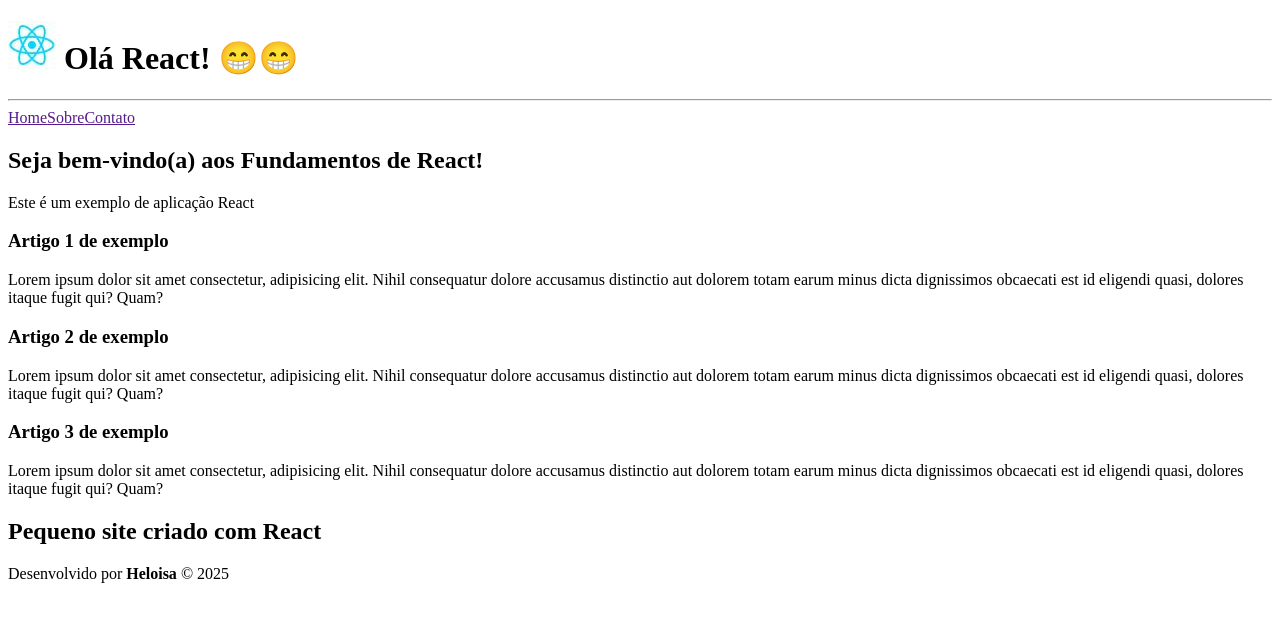
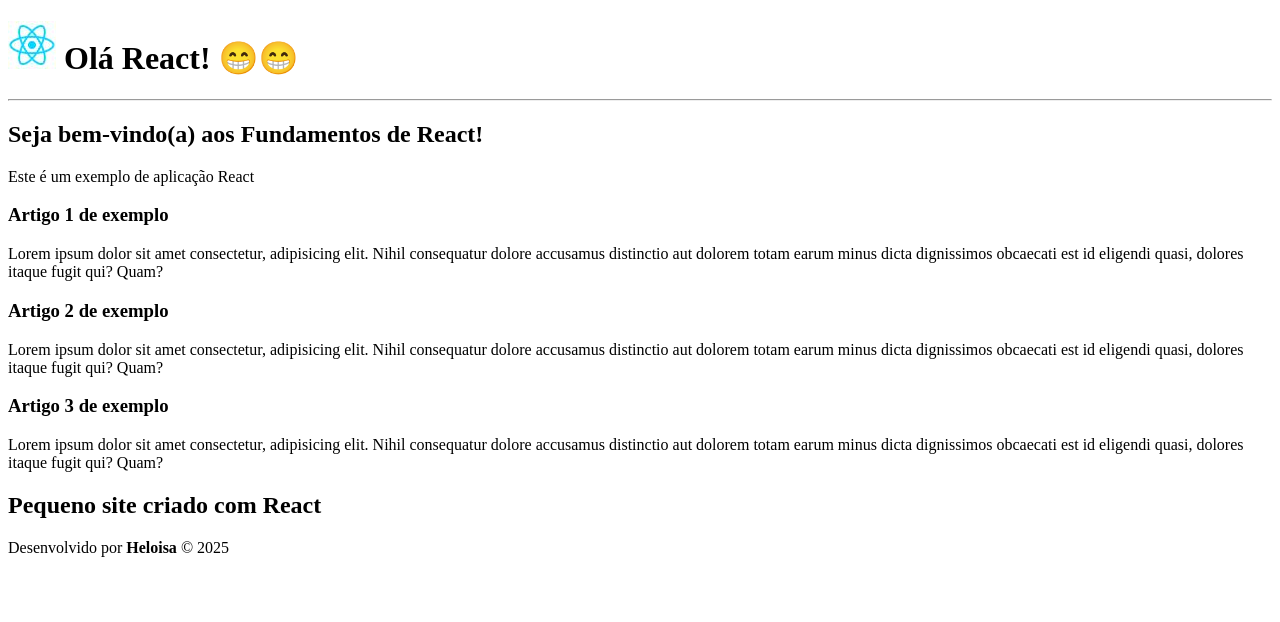
Before and after one commit to heloisa0804/react-fundamentos, a React (Vite) app: page / in a window 1280 px wide. Shown: the top 622 px of the page. Built offline with nearby package versions, Linux system fonts and the light colour scheme.

Commit message:
Update Cabecalho.tsx

```diff
--- a/src/components/Cabecalho.tsx
+++ b/src/components/Cabecalho.tsx
@@ -9,11 +9,6 @@ export default function Cabecalho() {
         <img src={logo} alt="" /> Olá React! 😁😁
       </h1>
       <hr />
-      <nav>
-        <a href="">Home</a>
-        <a href="">Sobre</a>
-        <a href="">Contato</a>
-      </nav>
     </header>
   );
 }
```
